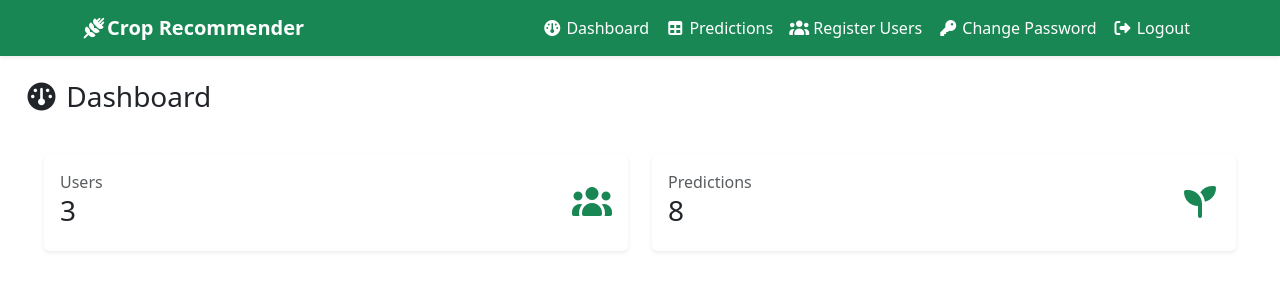
After one commit to atul3416/Crop-Recommendation-System, a Django app: page /admin_dashboard/ in a window 1280 px wide. The commit adds this page. Shown: the top 300 px of the page. Run offline with Django 4.2, Linux system fonts and the light colour scheme; a user stored in the database is signed in; data comes from the database, SQL or seed files in the repository; both versions use the stored data as it was after the commit; some libraries are stand-ins or nearby versions.

Commit message:
Add Admin login and logout

```diff
--- a/crop_site/settings.py
+++ b/crop_site/settings.py
@@ -25,7 +25,7 @@ SECRET_KEY = 'django-insecure-^5lp7t^eeb)ixiwpi23lt_2n(h+1mh_&o3=&3yoocs@413(@ed
 # SECURITY WARNING: don't run with debug turned on in production!
 DEBUG = True
 
-ALLOWED_HOSTS = ['crop-recommendation-system-1lfs.onrender.com']
+ALLOWED_HOSTS = []
 
 
 # Application definition
--- /dev/null
+++ b/recommender/templates/admin_dashboard.html
@@ -0,0 +1,57 @@
+{% extends 'base.html' %}
+
+<!-- {% load static %} -->
+{% block title %} User Profile {% endblock %}
+
+{% block content %}
+<h3 class="mb-3"><i class="fa-solid fa-gauge"></i> Dashboard </h3>
+<div class="row g-4  m-2">
+    <div class="col-md-6">
+        <div class="card shadow-sm border-0">
+            <div class="card-body d-flex justify-content-between align-items-center">
+                <div>
+                    <div class="text-muted">
+                        Users
+                    </div>
+                    <div class="h3">
+                        {{total_users}}
+                    </div>
+                </div>
+
+                <div>
+                    <i class="fa-solid fa-users text-success fa-2xl"></i>
+                </div>
+
+
+
+            </div>
+
+        </div>
+    </div>
+
+    <div class="col-md-6">
+        <div class="card shadow-sm border-0">
+            <div class="card-body d-flex justify-content-between align-items-center">
+                <div>
+                    <div class="text-muted">
+                        Predictions
+                    </div>
+                    <div class="h3">
+                        {{total_predictions}}
+                    </div>
+                </div>
+
+                <div>
+                    <i class="fa-solid fa-seedling text-success fa-2xl"></i>
+                </div>
+
+
+
+            </div>
+
+        </div>
+    </div>
+
+</div>
+
+{% endblock %}
--- a/recommender/templates/base.html
+++ b/recommender/templates/base.html
@@ -71,7 +71,7 @@
                             Password</a>
                     </li>
                     <li class="nav-item">
-                        <a class="nav-link active" aria-current="page" href="#"><i
+                        <a class="nav-link active" aria-current="page" href="{% url 'admin_logout' %}"><i
                                 class="fa-solid fa-right-from-bracket"></i> Logout</a>
                     </li>
 
@@ -92,7 +92,7 @@
                             Signup</a>
                     </li>
                     <li class="nav-item">
-                        <a class="nav-link active" aria-current="page" href="#"><i class="fa-solid fa-lock"></i>
+                        <a class="nav-link active" aria-current="page" href="{% url 'admin_login' %}"><i class="fa-solid fa-lock"></i>
                             Admin</a>
                     </li>
                     {% endif %}
--- a/recommender/urls.py
+++ b/recommender/urls.py
@@ -13,5 +13,8 @@ urlpatterns = [
     path('user_history/',UserHistoryView,name="user_history"),
     path('history_delete/<int:id>/',UserHistoryDelete,name="user_delete_pred"),
     path('user_profile/',UserPro, name="user_profile"),
-    path('change_pass/',ChangePassword,name="change_pass")
+    path('change_pass/',ChangePassword,name="change_pass"),
+    path('admin_login/',AdminLoginView,name="admin_login"),
+    path('admin_dashboard/',AdminDashBoard,name="admin_dashboard"),
+    path('admin_logout/',AdminLogout,name="admin_logout")
 ]
--- a/recommender/views.py
+++ b/recommender/views.py
@@ -4,7 +4,7 @@ from django.contrib import messages
 from django.contrib.auth import authenticate , login , logout
 from django.contrib.auth.models import User
 # Create your views here.
-from django.contrib.auth.decorators import login_required
+from django.contrib.auth.decorators import login_required , user_passes_test
 def home(request):
     return render(request,"home.html")
 
@@ -143,3 +143,35 @@ def ChangePassword(request):
             return redirect("change_pass")
 
     return render(request,"change_pass.html")
+
+
+def AdminLoginView(request):
+    if request.method == 'POST':
+        username = request.POST.get("user_name")
+        password = request.POST.get("password")
+        user = authenticate(request,username=username,password=password)
+        if not user:
+            messages.error(request,"Invalid Login Credentials")
+            return redirect("admin_login")
+        if not user.is_staff:
+            messages.error(request,"You are not authorized to login here ")
+            return redirect("admin_login")
+
+        login(request,user)
+        messages.success(request,f"Welcome {username}")
+        return redirect("admin_dashboard")
+    return render(request,"admin_login.html")
+
+def is_staff(user):
+    return user.is_authenticated and user.is_staff
+
+@user_passes_test(is_staff,login_url="admin_login")
+def AdminDashBoard(request):
+    total_users = User.objects.filter(is_staff = False).count()
+    total_predictions = Prediction.objects.count()
+    return render(request,"admin_dashboard.html",locals())
+
+def AdminLogout(request):
+    logout(request)
+    messages.success(request,"Admin Sucessfully logout")
+    return redirect("admin_login")
```
Also changed, not shown: recommender/templates/admin_login.html (renamed from recommender/templates/login.html, +14 -11 lines), recommender/templates/history.html (+6 -4 lines), db.sqlite3.
